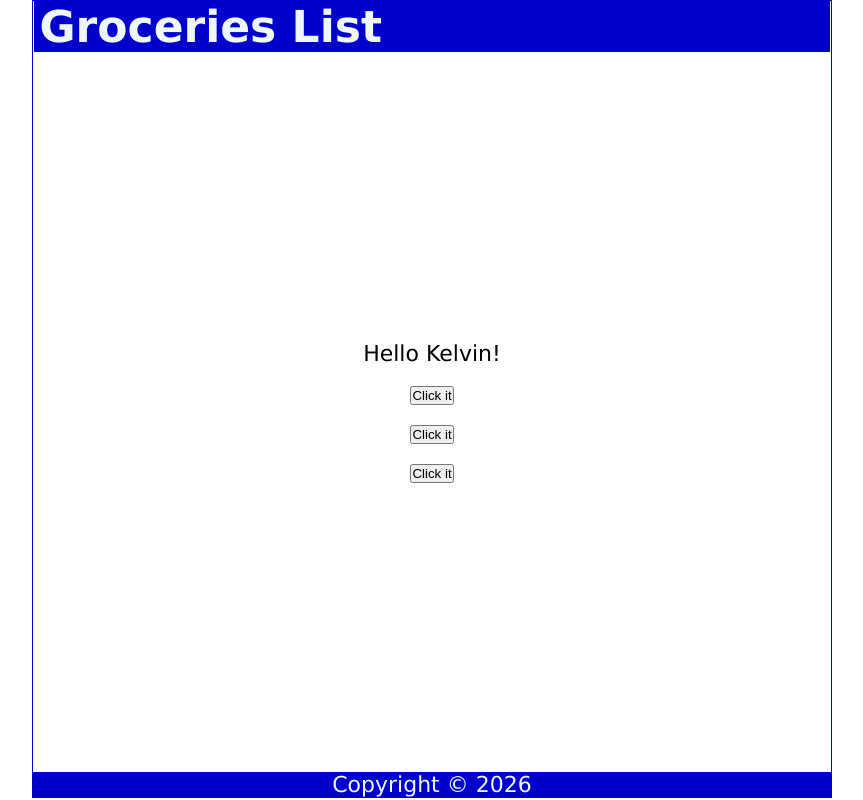
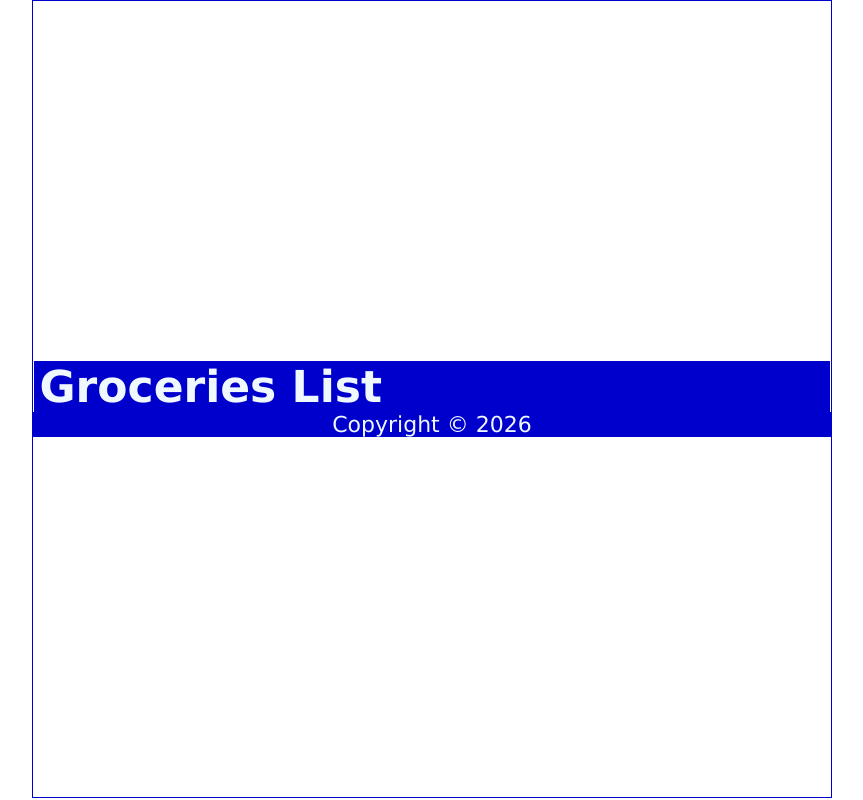
Before and after one commit to Damilolaadefenwa/devLab101, a React (Vite) app in the folder lesson01/: page / in a window 1280 px wide. Shown: the whole page, without its empty margins (208-1071 px from the left). Built offline with nearby package versions, Linux system fonts and the light colour scheme.

Commit message:
redo file name and edit App

```diff
--- a/lesson01/src/App.jsx
+++ b/lesson01/src/App.jsx
@@ -1,5 +1,4 @@
 import Header from './Header'
-import Content from './content'
 import Footer from './Footer'
 
 function App() {
@@ -7,8 +6,8 @@ function App() {
   return (
     <>
       <div className='App' >
+
         <Header />
-        <Content />
         <Footer />
 
       </div>
--- a/lesson01/src/Content.jsx
+++ /dev/null
@@ -1,35 +0,0 @@
-
-const Content = () => {
-
-  const handleNameChange = () => {
-    const names = ['Bob', 'Kelvin', 'Dave'];
-    const int = Math.floor(Math.random() * 3)
-    return names[int];
-  }
-
-  const handleClick = () => {
-    console.log('You clicked it')
-  }
-
-  const handleClick2 = (name) => {
-    console.log(`${name} was clicked`)
-  }
-
-  const handleClick3 = (e) => {
-    console.log(e.target.innerText)
-  }
-
-  return (
-    <main>
-      <p onDoubleClick={handleClick}>
-        Hello {handleNameChange()}!
-      </p>
-      <button onClick={handleClick}>Click it</button>
-      <button onClick={() => handleClick2('Dave')}>Click it</button>
-      <button onClick={(e) => handleClick3(e)}>Click it</button>
-
-    </main>
-  )
-}
-
-export default Content
```
Also changed, not shown: 1 other file (tests, documents, lock files or other folders).
